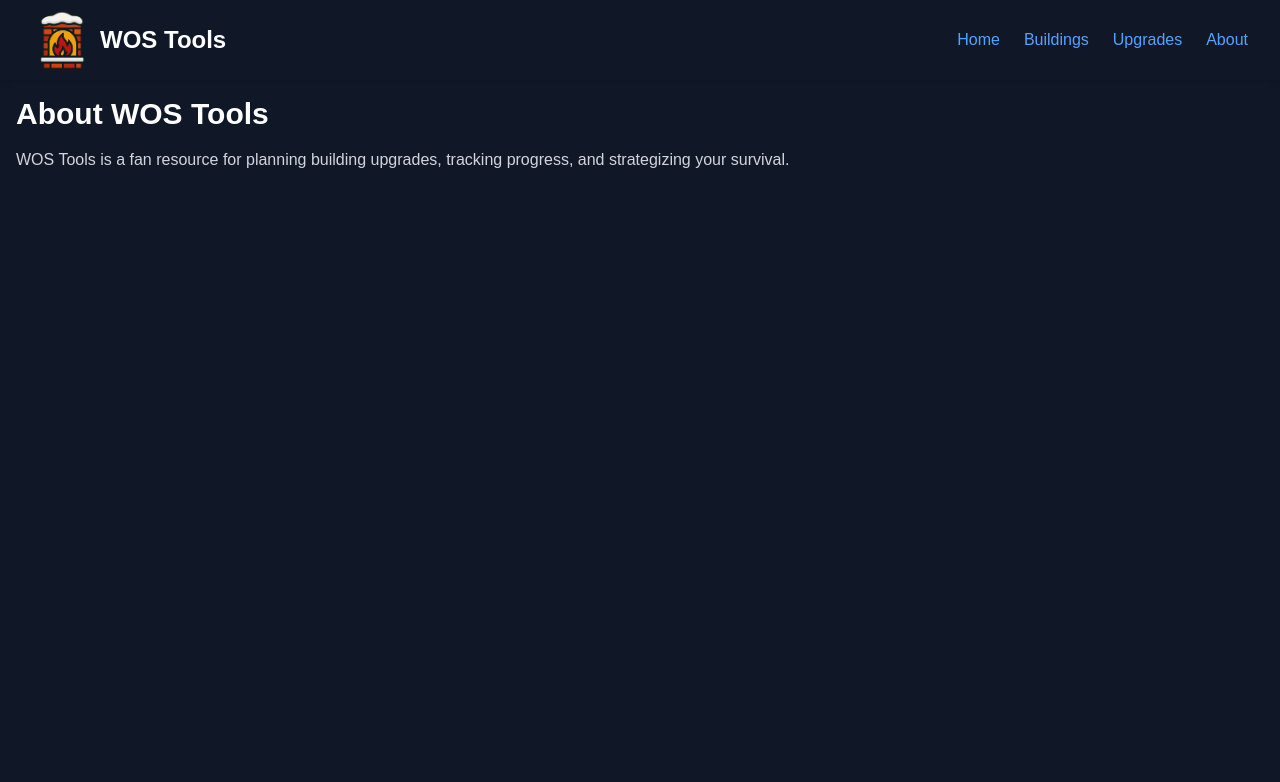
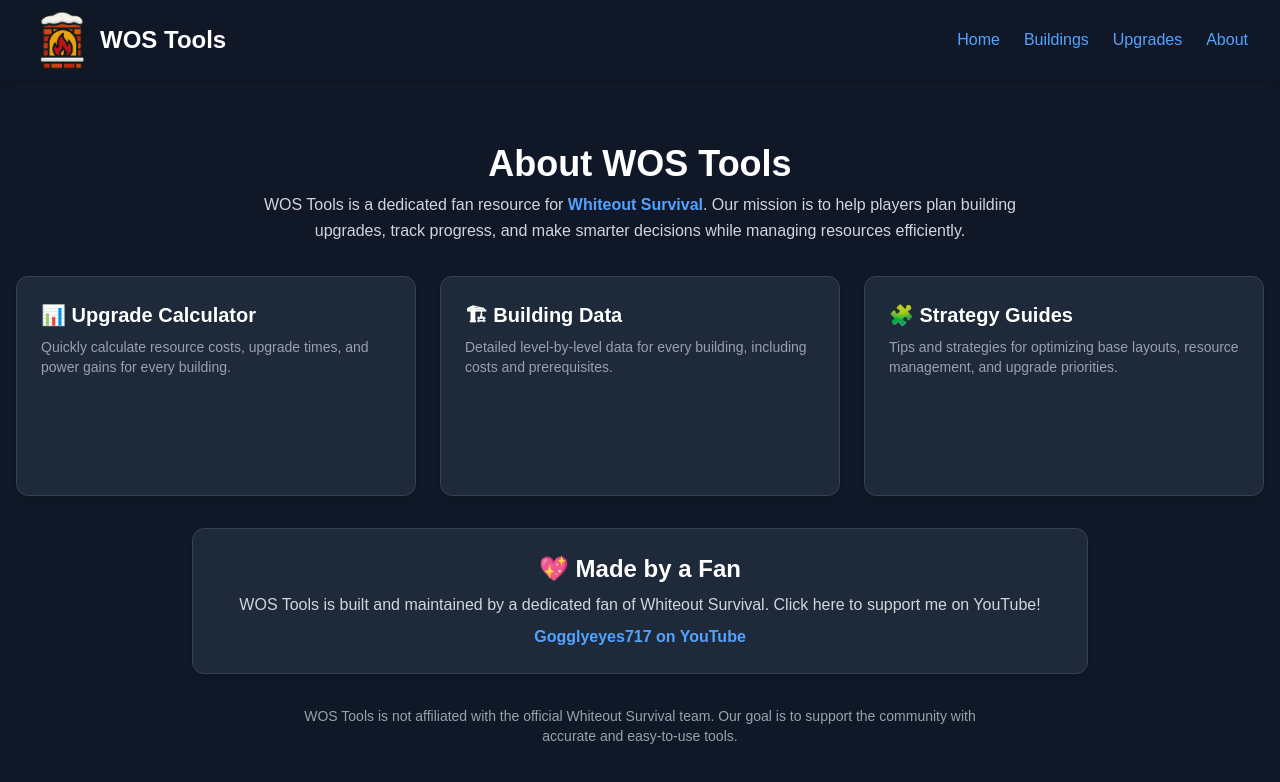
Before and after one commit to Taifinkaba/WhiteoutSurvivalTools, a Next.js app in the folder wos-tools/: page /about in a window 1280 px wide. Shown: the top 782 px of the page. Built offline with nearby package versions, Linux system fonts and the light colour scheme.

Commit message:
added home page and about page with details and clickable cards

```diff
--- a/wos-tools/app/about/page.tsx
+++ b/wos-tools/app/about/page.tsx
@@ -1,15 +1,91 @@
 import Navbar from "../../components/Navbar";
+import Link from "next/link";
 
 export default function About() {
     return (
         <div className="min-h-screen bg-gray-900 text-white">
             <Navbar />
-            <main className="max-w-7xl mx-auto p-4">
-                <h1 className="text-3xl font-bold mb-4">About WOS Tools</h1>
-                <p className="text-gray-300">
-                    WOS Tools is a fan resource for planning building upgrades, tracking progress,
-                    and strategizing your survival.
+            <main className="max-w-7xl mx-auto p-4 pt-16 space-y-8">
+
+                {/* Page Title */}
+                <h1 className="text-4xl font-bold mb-2 text-center">About WOS Tools</h1>
+
+                {/* Introduction */}
+                <p className="text-gray-300 text-center max-w-3xl mx-auto leading-relaxed">
+                    WOS Tools is a dedicated fan resource for <span className="text-blue-400 font-semibold">Whiteout Survival</span>.
+                    Our mission is to help players plan building upgrades, track progress, and make smarter decisions
+                    while managing resources efficiently.
                 </p>
+
+                {/* Features Section */}
+                <div className="grid grid-cols-1 sm:grid-cols-2 md:grid-cols-3 gap-6">
+
+                    {/* Upgrade Calculator Card */}
+                    <Link href="/upgrades" className="block">
+                        <div className="bg-gray-800 p-6 rounded-xl shadow-md border border-gray-700
+                            hover:scale-[1.02] transition-transform cursor-pointer
+                            flex flex-col h-full max-h-[250px] min-h-[220px] max-w-full
+                            hover:border-yellow-400 hover:text-yellow-400">
+                            <h2 className="text-xl font-semibold mb-2">📊 Upgrade Calculator</h2>
+                            <p className="text-gray-400 text-sm">
+                                Quickly calculate resource costs, upgrade times, and power gains for every building.
+                            </p>
+                        </div>
+                    </Link>
+
+                    {/* Building Data Card */}
+                    <Link href="https://www.whiteoutsurvival.wiki/buildings/" target="_blank" className="block">
+                        <div className="bg-gray-800 p-6 rounded-xl shadow-md border border-gray-700
+                            hover:scale-[1.02] transition-transform cursor-pointer
+                            flex flex-col h-full max-h-[250px] min-h-[220px] max-w-full
+                            hover:border-blue-400 hover:text-blue-400">
+                            <h2 className="text-xl font-semibold mb-2">🏗 Building Data</h2>
+                            <p className="text-gray-400 text-sm">
+                                Detailed level-by-level data for every building, including costs and prerequisites.
+                            </p>
+                        </div>
+                    </Link>
+
+                    {/* Strategy Guides Card */}
+                    <Link href="https://www.whiteoutsurvival.wiki/" target="_blank" className="block">
+                        <div className="bg-gray-800 p-6 rounded-xl shadow-md border border-gray-700
+                            hover:scale-[1.02] transition-transform cursor-pointer
+                            flex flex-col h-full max-h-[250px] min-h-[220px] max-w-full
+                            hover:border-yellow-400 hover:text-yellow-400">
+                            <h2 className="text-xl font-semibold mb-2">🧩 Strategy Guides</h2>
+                            <p className="text-gray-400 text-sm">
+                                Tips and strategies for optimizing base layouts, resource management, and upgrade priorities.
+                            </p>
+                        </div>
+                    </Link>
+
+                </div>
+
+                {/* Made by a Fan Section */}
+                <Link
+                    href="https://www.youtube.com/@Gogglyeyes717"
+                    target="_blank"
+                    className="block max-w-4xl mx-auto cursor-pointer"
+                >
+                    <div className="bg-gray-800 p-6 rounded-xl shadow-md border border-gray-700 text-center
+                  hover:scale-[1.02] transition-transform hover:border-blue-400 hover:text-blue-400">
+                        <h2 className="text-2xl font-semibold mb-2">💖 Made by a Fan</h2>
+                        <p className="text-gray-300 mb-2">
+                            WOS Tools is built and maintained by a dedicated fan of Whiteout Survival.
+                            Click here to support me on YouTube!
+                        </p>
+                        <span className="text-blue-400 font-semibold hover:underline">
+                            Gogglyeyes717 on YouTube
+                        </span>
+                    </div>
+                </Link>
+
+                {/* Footer Info */}
+                <p className="text-gray-400 text-sm text-center mt-6 max-w-2xl mx-auto">
+                    WOS Tools is not affiliated with the official Whiteout Survival team.
+                    Our goal is to support the community with accurate and easy-to-use tools.
+                </p>
+
             </main>
         </div>
     );
--- a/wos-tools/app/page.tsx
+++ b/wos-tools/app/page.tsx
@@ -1,14 +1,101 @@
+import Image from "next/image";
 import Navbar from "../components/Navbar";
+import Link from "next/link";
 
 export default function Home() {
   return (
     <div className="min-h-screen bg-gray-900 text-white">
       <Navbar />
-      <main className="max-w-7xl mx-auto p-4">
-        <h1 className="text-4xl font-bold mb-4">Welcome to WOS Tools</h1>
-        <p className="text-gray-300">
-          Your resource for building upgrades, calculations, and survival tools.
+
+      <main className="max-w-6xl mx-auto p-4 pt-16 space-y-12">
+
+        {/* Hero Image */}
+        <div className="w-full mb-10 rounded-xl overflow-hidden shadow-lg">
+          <div className="w-full h-[200px] sm:h-[300px] md:h-[400px] lg:h-[450px] relative">
+            <Image
+              src="/WOSToolsLandingPage.png"
+              alt="Arctic Base Welcome Banner"
+              fill
+              priority
+              className="object-cover rounded-xl"
+            />
+          </div>
+        </div>
+
+        {/* Welcome Title */}
+        <h1 className="text-4xl font-bold mb-4 text-center">
+          Welcome to WOS Tools
+        </h1>
+
+        {/* Intro Paragraph */}
+        <p className="text-gray-300 text-center max-w-3xl mx-auto mb-12 leading-relaxed">
+          This site provides fast, clean, and accurate tools for{" "}
+          <span className="text-blue-400 font-semibold">Whiteout Survival</span>.
+          Whether you're optimizing your base, calculating upgrade costs, or
+          planning resource spending, we've got tools to help your progression
+          feel smooth and efficient.
         </p>
+
+        {/* Pages Section */}
+        <div className="grid grid-cols-1 sm:grid-cols-2 md:grid-cols-3 gap-6">
+
+          {/* Home Card */}
+          <Link href="/" className="block">
+            <div className="bg-gray-800 p-6 rounded-xl shadow-md border border-gray-700
+                            hover:scale-[1.02] transition-transform cursor-pointer
+                            flex flex-col h-full max-h-[250px] min-h-[220px] max-w-full
+                            hover:border-blue-400 hover:text-blue-400">
+              <h2 className="text-xl font-semibold mb-2">🏠 Home</h2>
+              <p className="text-gray-400 text-sm group-hover:text-blue-400">
+                Overview of the site, tool updates, and helpful links for new
+                players.
+              </p>
+            </div>
+          </Link>
+
+          {/* Building Calculator Card */}
+          <Link href="/upgrades" className="block">
+            <div className="bg-gray-800 p-6 rounded-xl shadow-md border border-gray-700
+                            hover:scale-[1.02] transition-transform cursor-pointer
+                            flex flex-col h-full max-h-[250px] min-h-[220px] max-w-full
+                            hover:border-yellow-400 hover:text-yellow-400">
+              <h2 className="text-xl font-semibold mb-2">📊 Building Calculator</h2>
+              <p className="text-gray-400 text-sm">
+                Calculate resource costs, power gain, and upgrade requirements
+                instantly.
+              </p>
+            </div>
+          </Link>
+
+          {/* Building Data Card */}
+          <Link href="https://www.whiteoutsurvival.wiki/buildings/" target="_blank" className="block">
+            <div className="bg-gray-800 p-6 rounded-xl shadow-md border border-gray-700
+                            hover:scale-[1.02] transition-transform cursor-pointer
+                            flex flex-col h-full max-h-[250px] min-h-[220px] max-w-full
+                            hover:border-blue-400 hover:text-blue-400">
+              <h2 className="text-xl font-semibold mb-2">🏗 Building Data</h2>
+              <p className="text-gray-400 text-sm">
+                Detailed level-by-level data for every building, including costs and prerequisites.
+              </p>
+            </div>
+          </Link>
+
+          {/* About Card */}
+          <Link href="/about" className="block">
+            <div className="bg-gray-800 p-6 rounded-xl shadow-md border border-gray-700
+                            hover:scale-[1.02] transition-transform cursor-pointer
+                            flex flex-col h-full max-h-[250px] min-h-[220px] max-w-full
+                            hover:border-yellow-400 hover:text-yellow-400">
+              <h2 className="text-xl font-semibold mb-2">ℹ️ About</h2>
+              <p className="text-gray-400 text-sm">
+                Learn more about WOS Tools, its purpose, and how it helps players
+                optimize their Whiteout Survival experience.
+              </p>
+            </div>
+          </Link>
+
+        </div>
+
       </main>
     </div>
   );
```
Also changed, not shown: 1 other file (tests, documents, lock files or other folders).
